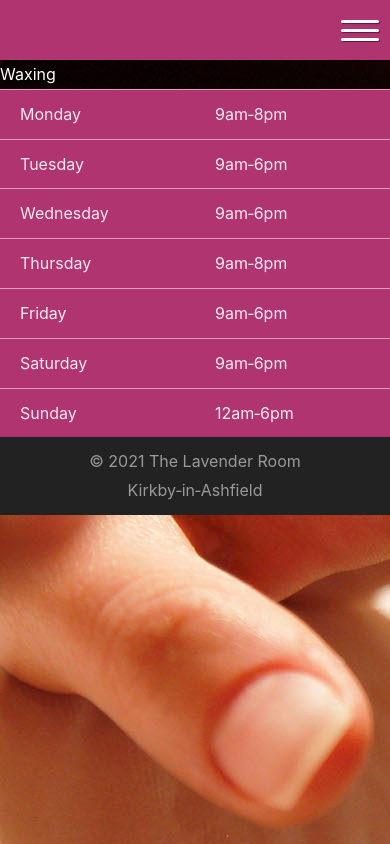
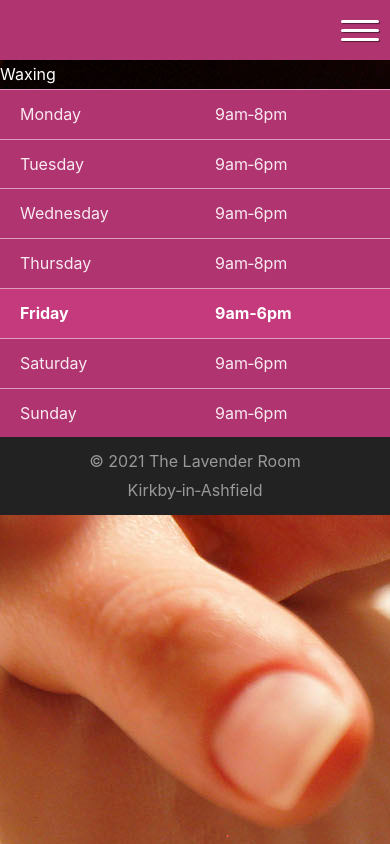
Before and after one commit to Makepool/lavender, a React (Create React App) app: page /waxing in a window 390 px wide. Built offline with nearby package versions, Linux system fonts and the light colour scheme.

Commit message:
Show today dynamically.

```diff
--- a/src/times.scss
+++ b/src/times.scss
@@ -13,6 +13,12 @@
     td {
         padding: 10px 20px;
         width: 50%;
+    }
+
+    .today {
+        color: #fff;
+        font-weight: 700;
+        background-color: #c43a7d;
     }
 }
 
--- a/src/times.tsx
+++ b/src/times.tsx
@@ -1,38 +1,33 @@
 import './times.scss';
+import cn from 'classnames';
 
 export default function Times() {
+    const date = new Date();
+    let int = date.getDay() - 1;
+    if (int === -1) {
+      int = 6;
+    }
+
+    const days = [
+        {id: 0, day: 'Monday', times: '9am‑8pm'},
+        {id: 1, day: 'Tuesday', times: '9am‑6pm'},
+        {id: 2, day: 'Wednesday', times: '9am‑6pm'},
+        {id: 3, day: 'Thursday', times: '9am‑8pm'},
+        {id: 4, day: 'Friday', times: '9am‑6pm'},
+        {id: 5, day: 'Saturday', times: '9am‑6pm'},
+        {id: 6, day: 'Sunday', times: '9am‑6pm'}
+    ];
+
     return (
         <div className="times">
             <table id="open-times" className="times__inner">
                 <tbody>
-                    <tr>
-                        <td>Monday</td>
-                        <td>9am‑8pm</td>
-                    </tr>
-                    <tr>
-                        <td>Tuesday</td>
-                        <td>9am‑6pm</td>
-                    </tr>
-                    <tr>
-                        <td>Wednesday</td>
-                        <td>9am‑6pm</td>
-                    </tr>
-                    <tr>
-                        <td>Thursday</td>
-                        <td>9am‑8pm</td>
-                    </tr>
-                    <tr className="today">
-                        <td>Friday</td>
-                        <td>9am‑6pm</td>
-                    </tr>
-                    <tr>
-                        <td>Saturday</td>
-                        <td>9am‑6pm</td>
-                    </tr>
-                    <tr>
-                        <td>Sunday</td>
-                        <td>12am‑6pm</td>
-                    </tr>
+                    {days.map((page: any) => (
+                        <tr key={page.id} className={cn({today: int === page.id})}>
+                            <td>{page.day}</td>
+                            <td>{page.times}</td>
+                        </tr>
+                    ))}
                 </tbody>
             </table>
         </div>
```
